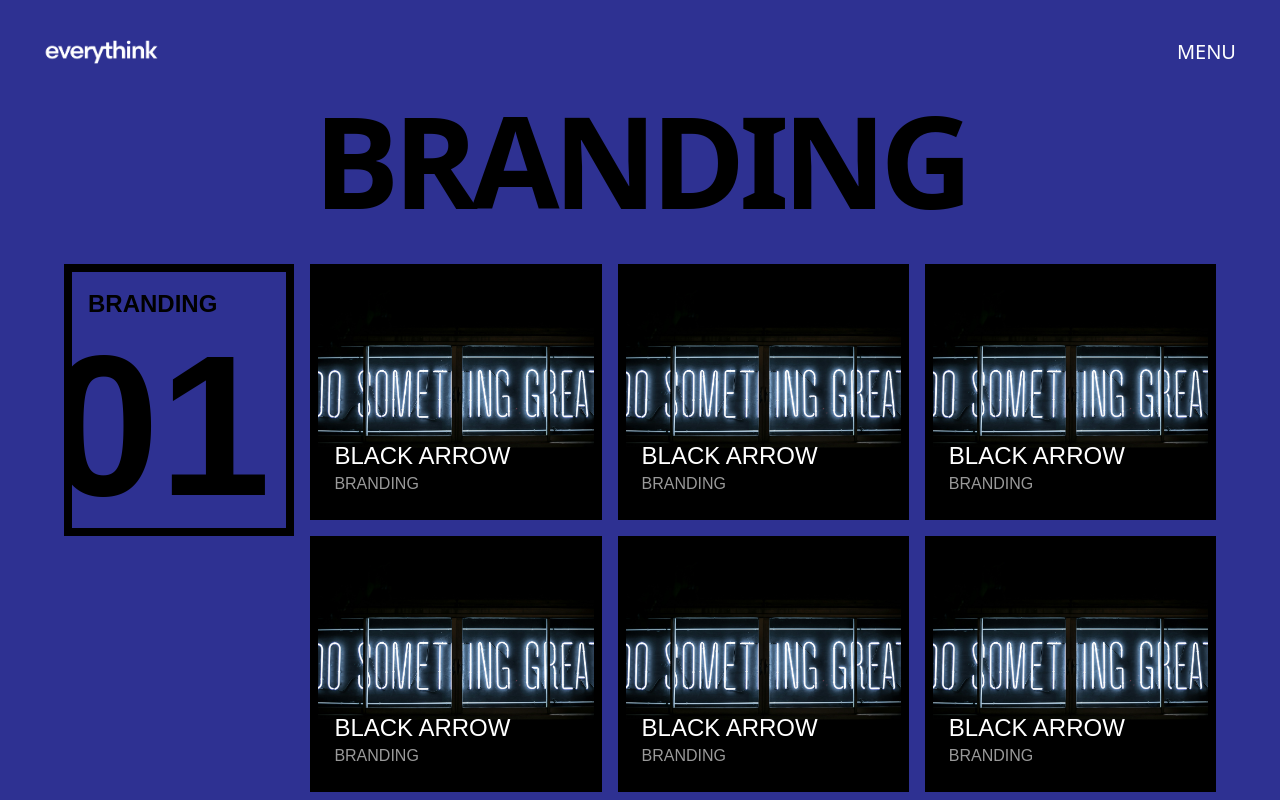
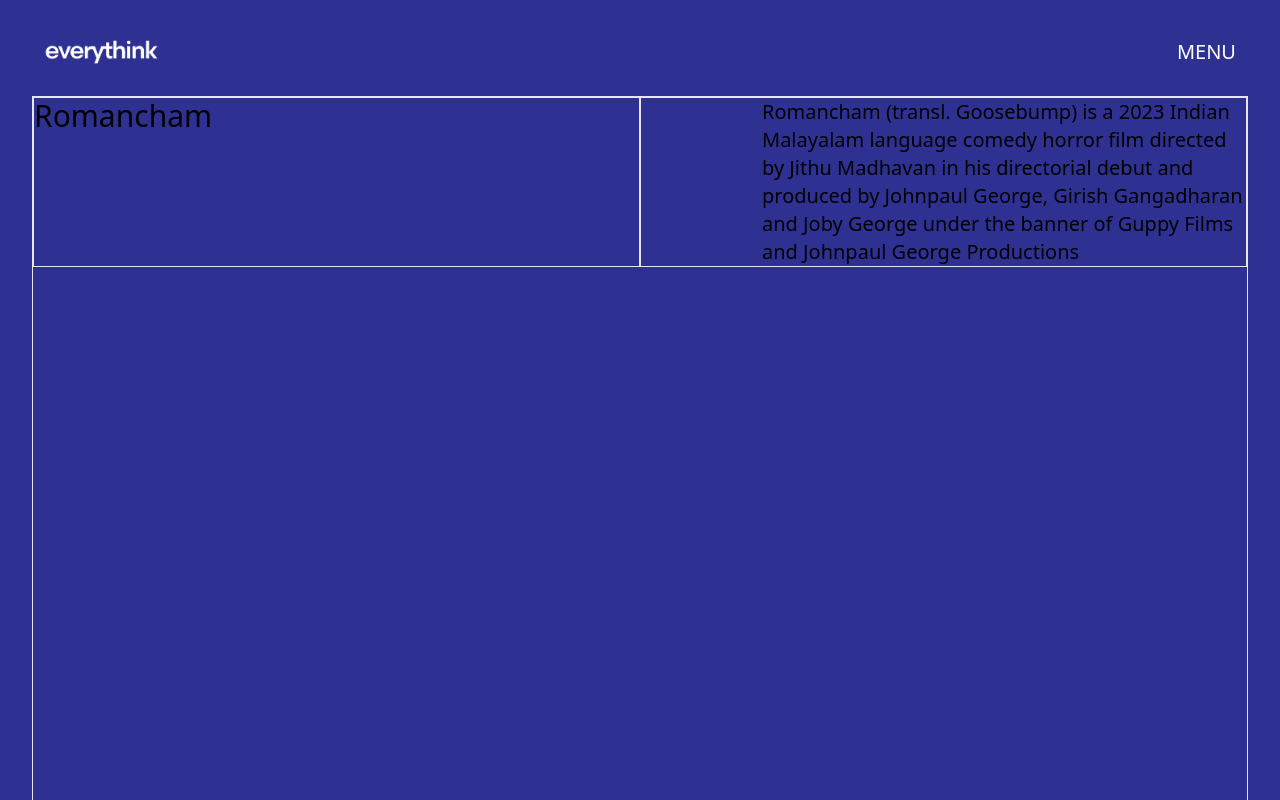
Before and after one commit to AravindReghunath011/project1, a React (Vite) app: page /details in a window 1280 px wide. Shown: the top 800 px of the page. Built offline with nearby package versions, Linux system fonts and the light colour scheme; a web font is replaced by a local one.

Commit message:
added footer and routes correctly

```diff
--- a/src/App.jsx
+++ b/src/App.jsx
@@ -8,6 +8,8 @@ import WorkDetail from './Components/WorkDetail';
 import Details from './Components/Details';
 import Navbar from './Components/Navbar';
 import IntroAnimation from './Components/Intro';
+import ProjectDetails from './Components/ProjectDetails';
+import Footer from './Components/Footer';
 
 function App() {
   useEffect(()=>{
@@ -30,11 +32,13 @@ requestAnimationFrame(raf)
     <div className='pt-24 bg-primary'>
     <Routes>
       <Route path='/' element={<LandingPage/>}/>
+      <Route path='/details' element={<ProjectDetails/>}/>
       <Route path='/details2' element={<Details/>}/>
-      <Route path='/details' element={<WorkDetail/>}/>
+      <Route path='/works' element={<WorkDetail/>}/>
       <Route path='/intro' element={<IntroAnimation/>}/>
     </Routes>
     </div>
+    <Footer/>
 
     </>
   );
--- a/src/Components/Card.jsx
+++ b/src/Components/Card.jsx
@@ -1,8 +1,10 @@
 import React from "react";
+import { Link } from "react-router-dom";
 
 const Card = ({ i, image, title, category, categoryTitle,categoryNumber }) => {
   return (
     <>
+    <Link to={'/details'}>
       {categoryTitle ? (
         <div
           className={`max-w-sm  uppercase lg:min-h-[32vh] h-full flex flex-col relative w-full border-8 overflow-hidden   border-black  duration-200 `}
@@ -32,6 +34,7 @@ const Card = ({ i, image, title, category, categoryTitle,categoryNumber }) => {
           </div>
         </div>
       )}
+      </Link>
     </>
   );
 };
--- /dev/null
+++ b/src/Components/Footer.jsx
@@ -0,0 +1,22 @@
+import React from 'react'
+import {motion} from 'framer-motion'
+
+const Footer = () => {
+  return (
+    <div className='relative h-[80vh] bg-black'
+    style={{clipPath:" polygon(0% 0%, 100% 0%, 100% 100%, 0% 100%)"}}>
+        <div className='relative h-[calc(100vh+80vh)] -top-[100vh]'>
+            <div className='sticky top-[calc(100vh-80vh)] h-[80vh]   flex-col justify-between flex '>
+
+                <h1 className='text-9xl text-white  bg-black font-scandia '>everythink</h1>
+                <div className=' w-full h-[40vh] relative overflow-hidden'>
+                <motion.h1 initial={{y:'-100%'}} animate={{y:'0%',transition:{duration:2,ease:'circOut'}}} className='text-logo text-white  font-scandia -mt-14  font-semibold '>everythink</motion.h1>
+                </div>
+            </div>
+        </div>
+
+    </div>
+  )
+}
+
+export default Footer
--- a/src/Components/MenuItems.jsx
+++ b/src/Components/MenuItems.jsx
@@ -1,5 +1,6 @@
 import React, { useState } from 'react';
 import { motion } from 'framer-motion';
+import { Link } from 'react-router-dom';
 
 const MenuItems = ({ isOpen }) => {
   const [hoveredSection, setHoveredSection] = useState(null);
@@ -43,7 +44,8 @@ const MenuItems = ({ isOpen }) => {
       animate={isOpen ? 'open' : 'close'}
       className={`fixed h-screen  text-white  w-screen uppercase font-scandia inset-0 flex  text-8xl font-bold flex-col ${isOpen && 'z-40'} items-center justify-center gap-10`}
     >
-      {['About', 'Works', 'Contact'].map((section) => (
+      {['about', 'works', 'contact'].map((section) => (
+        <Link to={'/' + section}>
         <div
           key={section}
           className="h-[12vh] overflow-hidden relative"
@@ -67,6 +69,7 @@ const MenuItems = ({ isOpen }) => {
             {section}
           </motion.h1>
         </div>
+        </Link>
       ))}
     </motion.div>
   );
--- a/src/Components/Navbar.jsx
+++ b/src/Components/Navbar.jsx
@@ -1,9 +1,11 @@
 import React, { useEffect, useRef, useState } from 'react';
+import { useLocation } from 'react-router-dom';
 import Menu from './Menu';
 import MenuItems from './MenuItems';
 
 const Navbar = () => {
   const [open, setOpen] = useState(false);
+  const location = useLocation();
 
   const updateState = () => {
     setTimeout(() => {
@@ -11,41 +13,44 @@ const Navbar = () => {
       setOpen(!open);
     }, 200);
   };
-  const navbar = useRef(null)
 
-  useEffect(()=>{
-    let lastScrollTop = 0
-    const scrollUpdate = ()=>{
-        var scrollTop = window.scrollY  || document.documentElement.scrollTop
-        if(scrollTop>lastScrollTop){
-            navbar.current.style.top = "-100%"
-        }else{
-            navbar.current.style.top = "1.25rem"
-        }
-        lastScrollTop = scrollTop
-    }
-    window.addEventListener('scroll', scrollUpdate)
-    return()=> window.removeEventListener('scroll',scrollUpdate)
-})
+  const navbar = useRef(null);
+
+  useEffect(() => {
+    let lastScrollTop = 0;
+    const scrollUpdate = () => {
+      const scrollTop = window.scrollY || document.documentElement.scrollTop;
+      if (scrollTop > lastScrollTop) {
+        navbar.current.style.top = "-100%";
+      } else {
+        navbar.current.style.top = "1.25rem";
+      }
+      lastScrollTop = scrollTop;
+    };
+    window.addEventListener('scroll', scrollUpdate);
+    return () => window.removeEventListener('scroll', scrollUpdate);
+  }, []);
+
+  useEffect(() => {
+    setOpen(false); // Close the menu when the route changes
+  }, [location]);
 
   return (
-
     <>
-      <div ref={navbar} className='w-container transition-all duration-300 m-auto top-5 right-1/2  translate-x-1/2 fixed z-50 p-3  flex  justify-between items-center rounded-full'>
-      <div className='w-auto h-10 '>
-
-        <img className='object-cover w-full h-full scale-120' src="./Everythink logo_white-15.png" alt="" />
-      </div>
+      <div ref={navbar} className='w-container transition-all duration-300 m-auto top-5 right-1/2 translate-x-1/2 fixed z-50 p-3 flex justify-between items-center rounded-full'>
+        <div className='w-auto h-10'>
+          <img className='object-cover w-full h-full scale-120' src="./Everythink logo_white-15.png" alt="Everythink logo" />
+        </div>
         <div
           onClick={updateState}
           className='text-xl uppercase cursor-pointer text-white'
         >
-          menu
+          Menu
         </div>
       </div>
 
-       <Menu isOpen={open}/>
-       <MenuItems isOpen={open}/>
+      <Menu isOpen={open} />
+      <MenuItems isOpen={open} />
     </>
   );
 };
--- /dev/null
+++ b/src/Components/ProjectDetails.jsx
@@ -0,0 +1,24 @@
+import React from 'react'
+
+const ProjectDetails = () => {
+  return (
+    <div className='w-full h-auto'>
+        <div className='w-container m-auto h-screen border'>
+            <div className='flex w-full '>
+                <div className="w-1/2 border flex justify-start min-h-10">
+                <h1 className='text-3xl'>Romancham</h1> </div>
+                <div className="w-1/2 border flex justify-end min-h-10">
+                <p className='w-[80%] text-xl'>Romancham (transl. Goosebump) is a 2023 Indian Malayalam language comedy horror film directed by Jithu Madhavan in his directorial debut and produced by Johnpaul George, Girish Gangadharan and Joby George under the banner of Guppy Films and Johnpaul George Productions</p>
+                 </div>
+            </div>
+
+            <div className='w-full h-screen  '>
+
+            </div>
+        </div>
+
+    </div>
+  )
+}
+
+export default ProjectDetails
--- a/tailwind.config.js
+++ b/tailwind.config.js
@@ -24,6 +24,9 @@ export default {
         '120': '1.2',
         '150': '1.5',
       },
+      fontSize:{
+        'logo' :'18rem'
+      },
       // backgroundImage: {
       //   'noise': 'repeating-radial-gradient(circle, rgba(0, 0, 0, 0.05), rgba(0, 0, 0, 0.05) 1px, transparent 1px, transparent 100px)',
       // },
```
